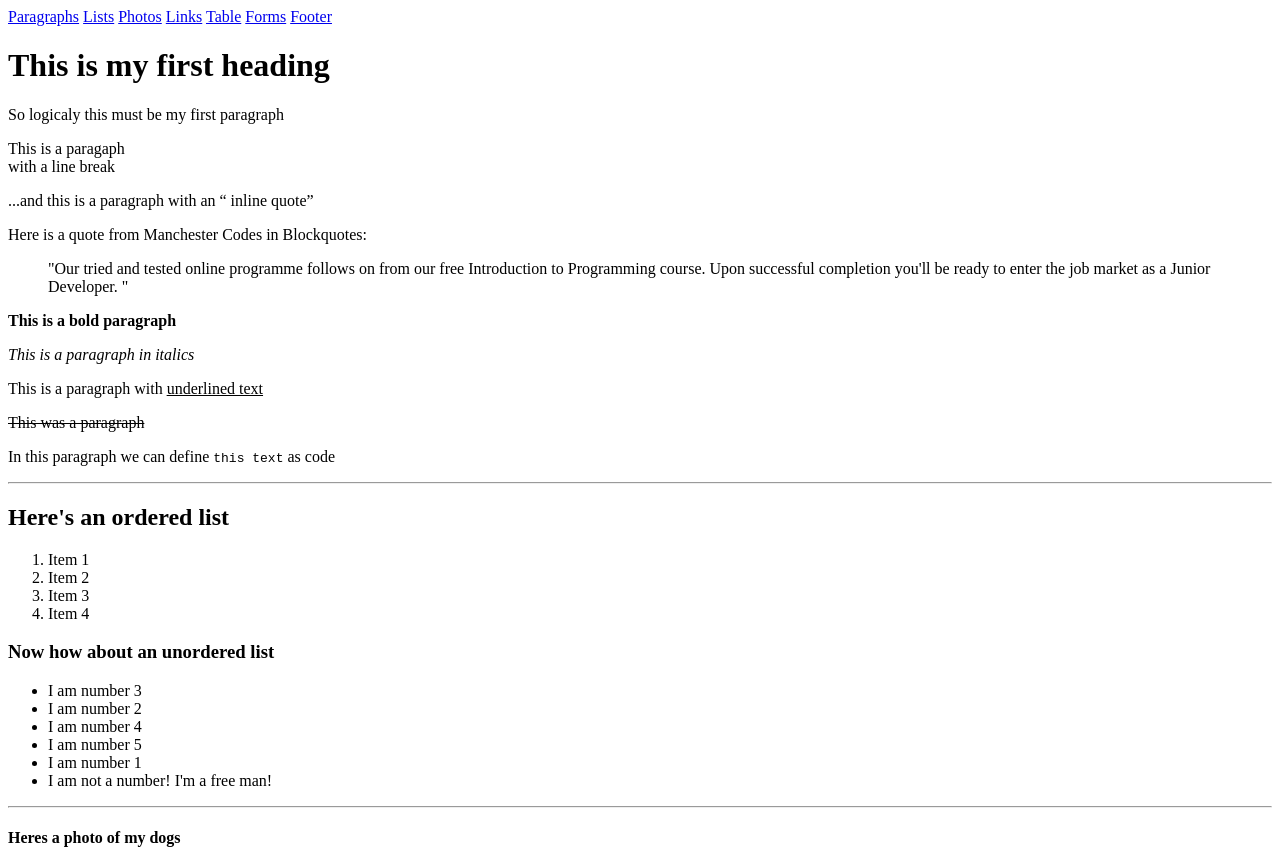
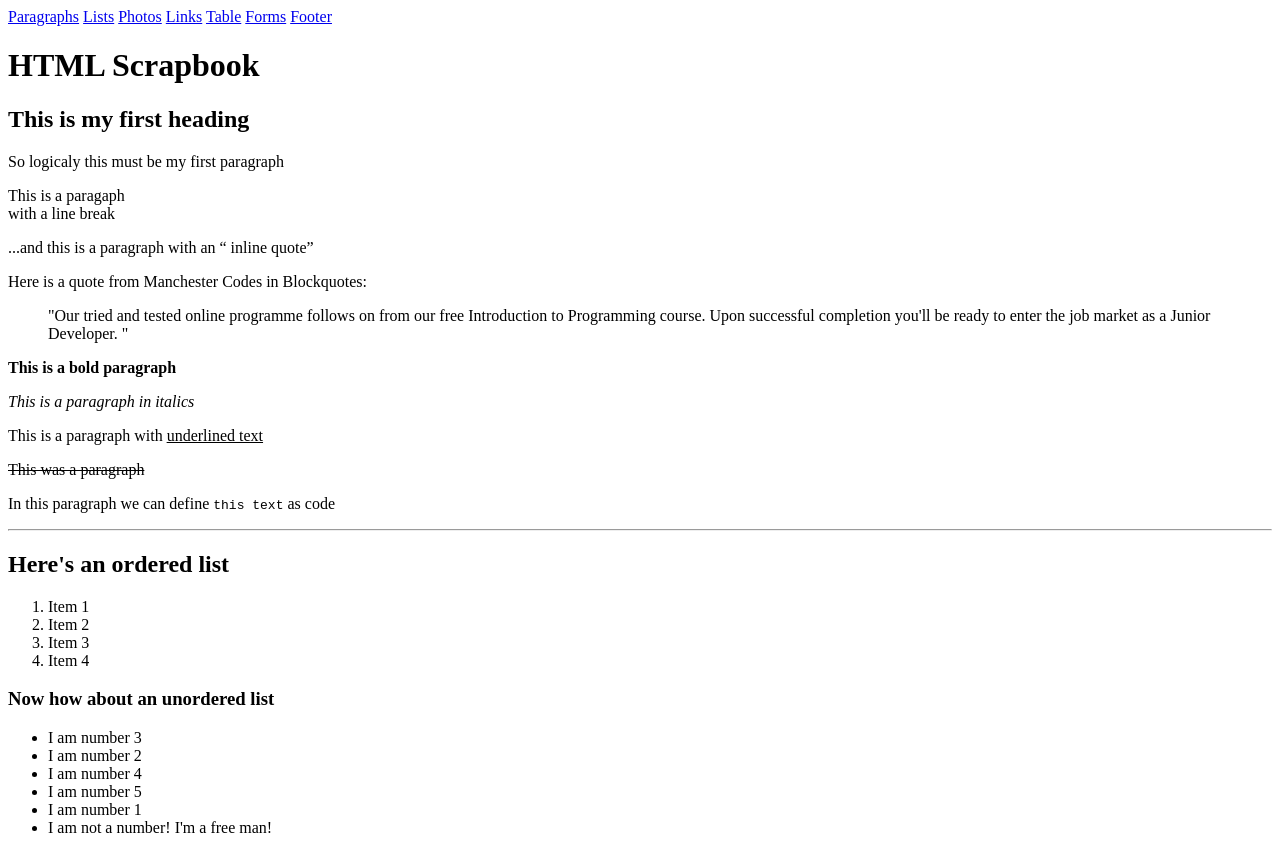
Before and after one commit to MrN0vember/html-scrapbook, a plain HTML site: page index.html in a window 1280 px wide. Shown: the top 850 px of the page. Drawn offline with Linux system fonts and the light colour scheme.

Commit message:
header added

```diff
--- a/index.html
+++ b/index.html
@@ -5,12 +5,14 @@
     <meta name="viewport" content="width=device-width, initial-scale=1.0">
     <title> HTML Scrapbook - a useful list of HTML elements</title>
 </head>
-<body>
 <nav>
     <a href=#paragraphs>Paragraphs</a> <a href=#lists>Lists</a> <a href=#photos>Photos</a> <a href=#links>Links</a> <a href=#table>Table</a> <a href=#forms>Forms</a>  <a href=#footer>Footer</a>
 </nav>
+<header><h1>HTML Scrapbook</h1></header>
+<body>
+
 <main>
-    <h1 id=paragraphs>This is my first heading</h1>
+    <h2 id=paragraphs>This is my first heading</h2>
     <p> So logicaly this must be my first paragraph </p>
     <p> This is a paragaph <br>with a line break</p>
     <p> ...and this is a paragraph with an <q> inline quote</q></p>
```
